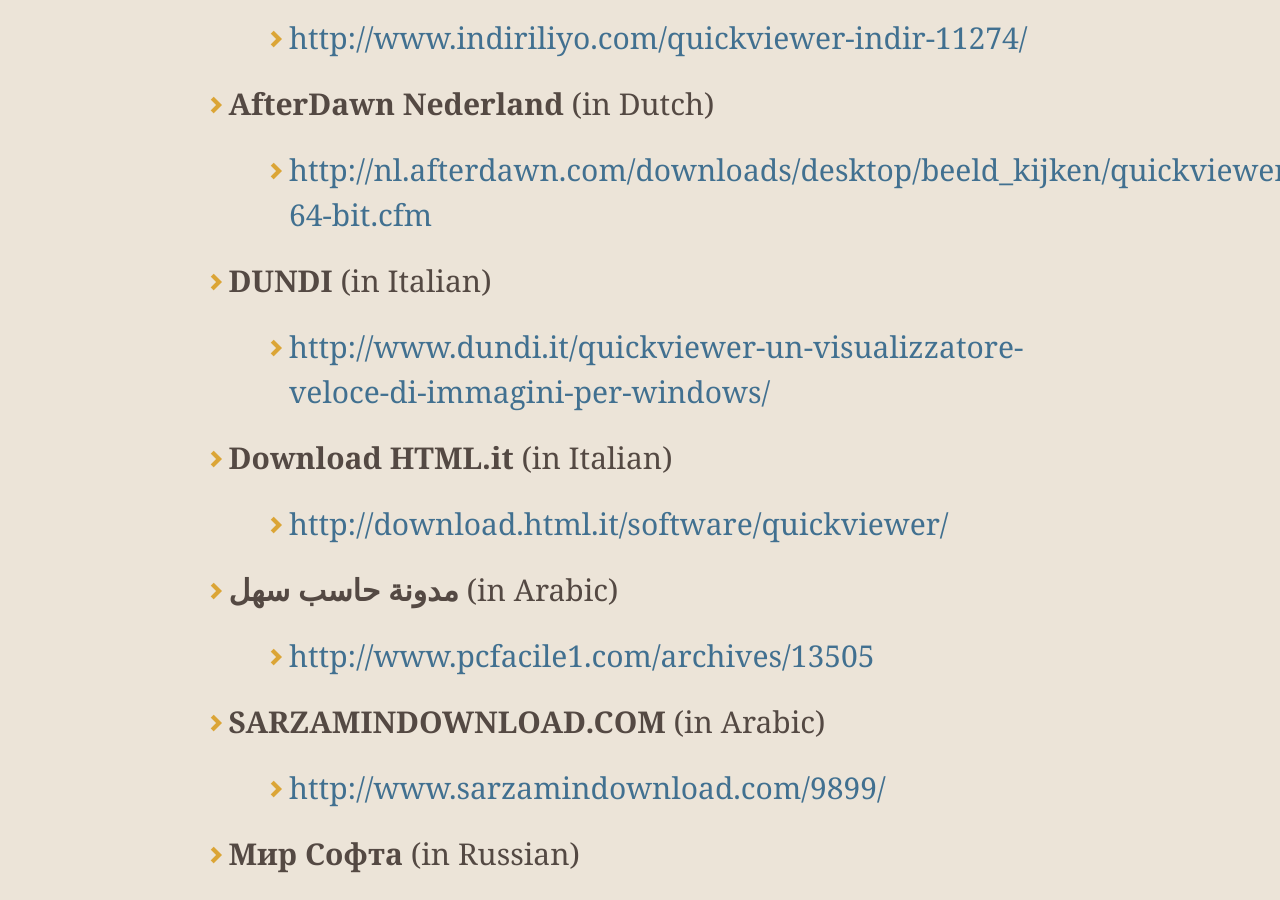
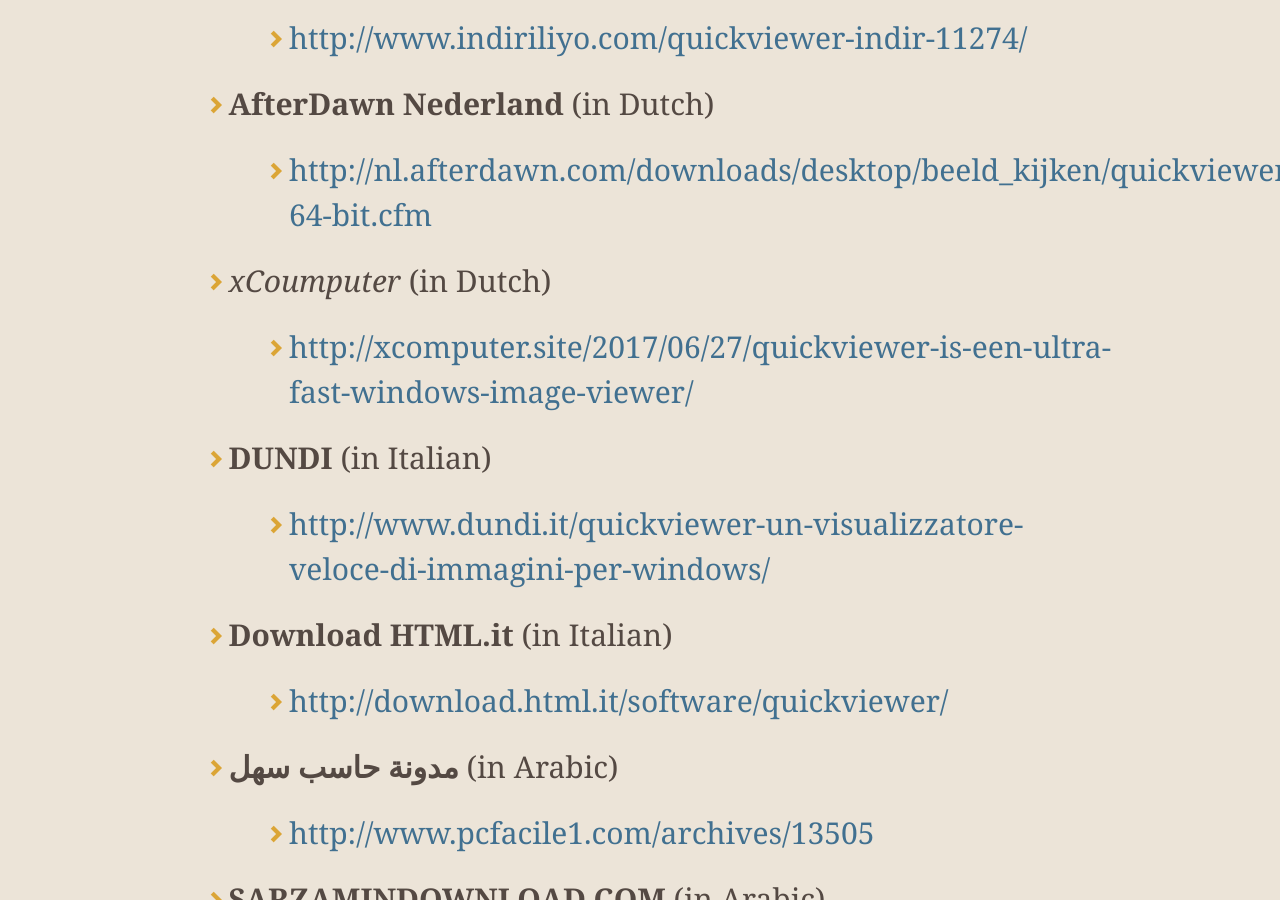
Before and after one commit to kanryu/quickviewer, a Jekyll site: the page built from docs/index.md, in a window 1280 px wide and 900 px high, scrolled down 7197 px. Built offline with Jekyll 4.4.1, drawn with Linux system fonts in a browser that asks for light colours; nearby versions of some CDN libraries; comment, search, counter and statistics services are not loaded; our own code applies the rules of GitHub Pages for plain Markdown files.

Commit message:
Update index.md

```diff
--- a/docs/index.md
+++ b/docs/index.md
@@ -113,6 +113,8 @@ You can also clone the latest source code from **[this repository.](https://gith
     - [http://www.indiriliyo.com/quickviewer-indir-11274/](http://www.indiriliyo.com/quickviewer-indir-11274/)
 - **AfterDawn Nederland** (in Dutch)
     - [http://nl.afterdawn.com/downloads/desktop/beeld_kijken/quickviewer-64-bit.cfm](http://nl.afterdawn.com/downloads/desktop/beeld_kijken/quickviewer-64-bit.cfm)
+- *xCoumputer* (in Dutch)
+    - [http://xcomputer.site/2017/06/27/quickviewer-is-een-ultra-fast-windows-image-viewer/](http://xcomputer.site/2017/06/27/quickviewer-is-een-ultra-fast-windows-image-viewer/)
 - **DUNDI** (in Italian)
     - [http://www.dundi.it/quickviewer-un-visualizzatore-veloce-di-immagini-per-windows/](http://www.dundi.it/quickviewer-un-visualizzatore-veloce-di-immagini-per-windows/)
 - **Download HTML.it** (in Italian)
```
